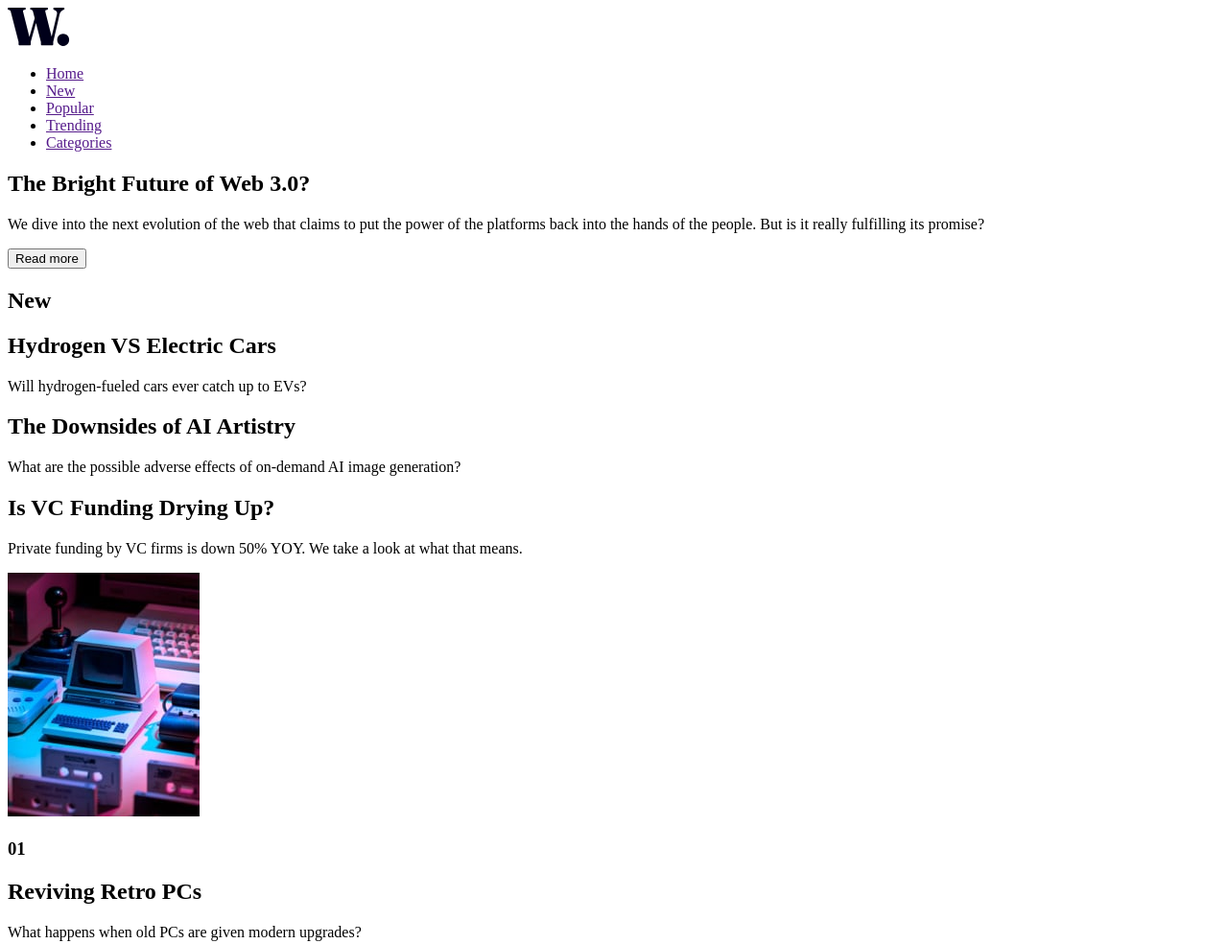
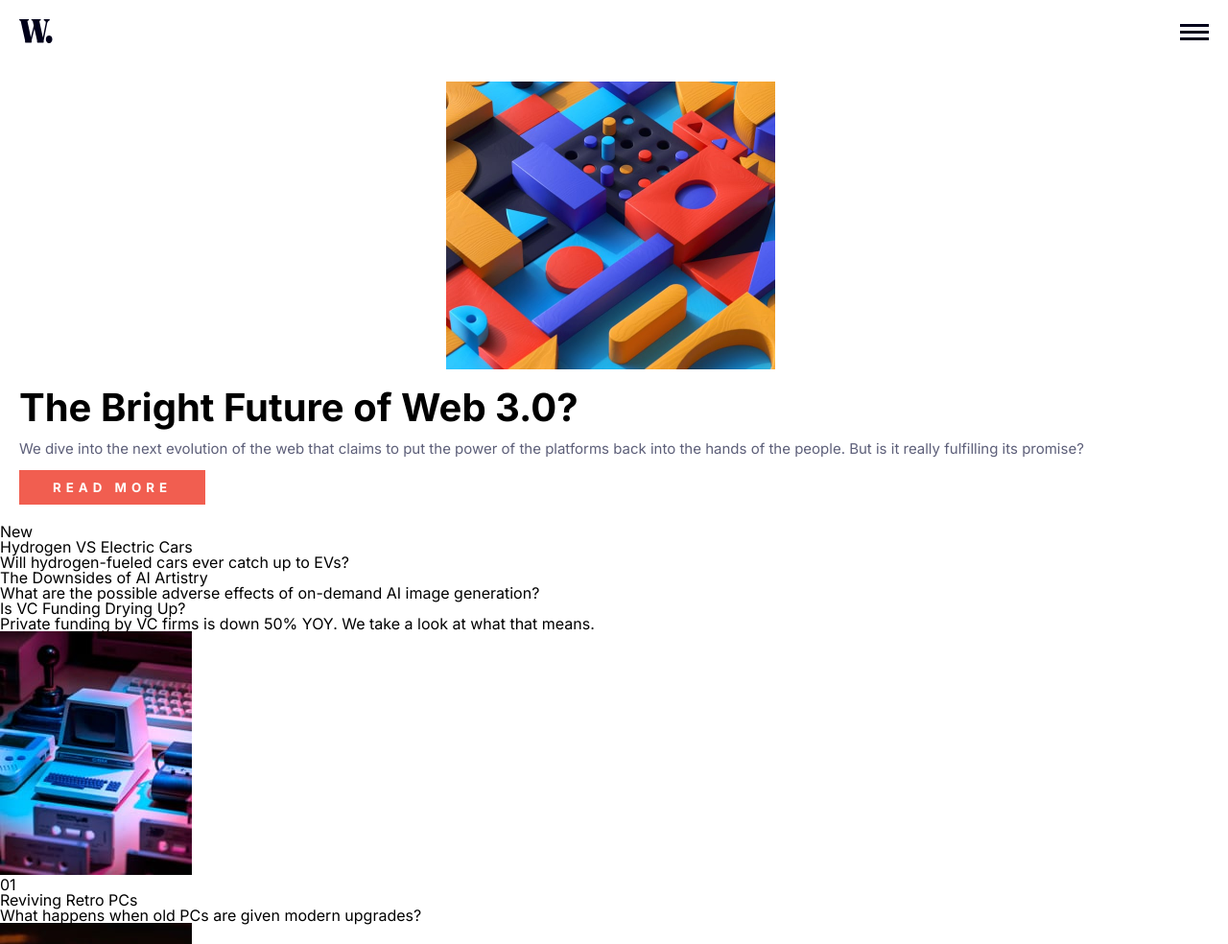
Before and after one commit to Luciakestel/News-homepage, a website: page index.html in a window 1280 px wide. Shown: the top 984 px of the page at 96% size. Drawn offline with Linux system fonts and the light colour scheme.

Commit message:
Add styles to header and section one

```diff
--- a/index.html
+++ b/index.html
@@ -20,6 +20,8 @@
                 <li class="header_nav-list-element"><a href="">Categories</a></li>
             </ul>
         </nav>
+        <div class="header_hamb"></div>
+        <div class="header_hamb_close"></div>
     </header>
     <main>
         <section class="sectionOne">
@@ -70,7 +72,7 @@
             </article>
         </section>
     </main>
-    <footer>
+    <footer class="footer">
         <p>Challenge by <a href="https://www.frontendmentor.io">Frontend Mentor</a>. Coded by <a href="https://github.com/Luciakestel">Lucía Kestel</a></p>
     </footer>
     <script src="index.js"></script>
--- /dev/null
+++ b/style/layout/header.scss
@@ -0,0 +1,29 @@
+.header {
+  display: flex;
+  justify-content: space-between;
+  padding: 20px;
+  &_img {
+    width: 35px;
+    height: 25px;
+  }
+  &_nav {
+    display: none;
+    &-list {
+      &-element {
+        font-family: 'Inter', sans-serif;
+      }
+    }
+  }
+  &_hamb {
+    background: url('../../images/icon-menu.svg');
+    background-repeat: no-repeat;
+    width: 30px;
+    margin-top: 5px;
+  }
+  &_hamb_close {
+    background-image: url('../../images/icon-menu-close.svg');
+    background-repeat: no-repeat;
+    width: 30px;
+    display: none;
+  }
+}
--- /dev/null
+++ b/style/layout/sectionOne.scss
@@ -0,0 +1,37 @@
+.sectionOne {
+  display: flex;
+  flex-direction: column;
+  justify-content: center;
+  align-items: flex-start;
+  padding: 10px;
+  &_img {
+    background-image: url('../../images/image-web-3-mobile.jpg');
+    background-repeat: no-repeat;
+    background-size: contain;
+    width: 350px;
+    height: 300px;
+    margin: 10px auto;
+  }
+  &_title {
+    font-weight: bold;
+    font-size: 40px;
+    margin: 10px;
+  }
+  &_text {
+    font-size: 15px;
+    margin-right: 10px;
+    margin-left: 10px;
+    color: $dark-grayish-blue;
+    line-height: 25px;
+  }
+  &_btn {
+    font-weight: bold;
+    color: $off-white;
+    background-color: $soft-red;
+    text-transform: uppercase;
+    margin: 10px;
+    padding: 10px 35px 10px 35px;
+    border: none;
+    letter-spacing: 5px;
+  }
+}
--- a/style/main.scss
+++ b/style/main.scss
@@ -1 +1,7 @@
-@import 'variables.scss';
+@import 'variables';
+@import 'reset';
+@import './layout/header';
+@import './layout/sectionOne.scss';
+@import './layout/sectionTwo.scss';
+@import './layout/sectionThree.scss';
+@import './layout/footer.scss';
--- /dev/null
+++ b/style/reset.scss
@@ -0,0 +1,131 @@
+* {
+  box-sizing: border-box;
+  margin: 0;
+  padding: 0;
+  list-style: none;
+  font-family: 'Inter', sans-serif;
+}
+html,
+body,
+div,
+span,
+applet,
+object,
+iframe,
+h1,
+h2,
+h3,
+h4,
+h5,
+h6,
+p,
+blockquote,
+pre,
+a,
+abbr,
+acronym,
+address,
+big,
+cite,
+code,
+del,
+dfn,
+em,
+img,
+ins,
+kbd,
+q,
+s,
+samp,
+small,
+strike,
+strong,
+sub,
+sup,
+tt,
+var,
+b,
+u,
+i,
+center,
+dl,
+dt,
+dd,
+ol,
+ul,
+li,
+fieldset,
+form,
+label,
+legend,
+table,
+caption,
+tbody,
+tfoot,
+thead,
+tr,
+th,
+td,
+article,
+aside,
+canvas,
+details,
+embed,
+figure,
+figcaption,
+footer,
+header,
+hgroup,
+menu,
+nav,
+output,
+ruby,
+section,
+summary,
+time,
+mark,
+audio,
+video {
+  margin: 0;
+  padding: 0;
+  border: 0;
+  font-size: 100%;
+  font: inherit;
+  vertical-align: baseline;
+}
+/* HTML5 display-role reset for older browsers */
+article,
+aside,
+details,
+figcaption,
+figure,
+footer,
+header,
+hgroup,
+menu,
+nav,
+section {
+  display: block;
+}
+body {
+  line-height: 1;
+}
+ol,
+ul {
+  list-style: none;
+}
+blockquote,
+q {
+  quotes: none;
+}
+blockquote:before,
+blockquote:after,
+q:before,
+q:after {
+  content: '';
+  content: none;
+}
+table {
+  border-collapse: collapse;
+  border-spacing: 0;
+}
--- a/style/variables.scss
+++ b/style/variables.scss
@@ -6,6 +6,3 @@ $dark-grayish-blue: hsl(236, 13%, 42%);
 $dark-blue: hsl(240, 100%, 5%);
 $soft-orange: hsl(35, 77%, 62%);
 $soft-red: hsl(5, 85%, 63%);
-
-//fonts
-$font: 'Inter', sans-serif;
```
Also changed, not shown: style/layout/footer.scss (added), style/layout/sectionThree.scss (added), style/layout/sectionTwo.scss (added), style/main.css, 1 other file.
